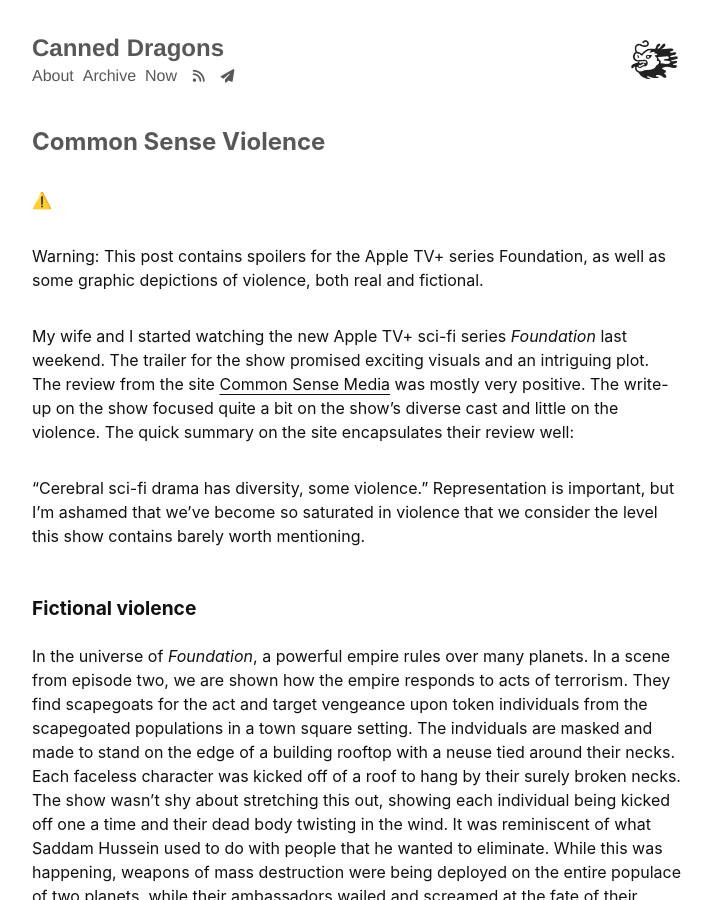
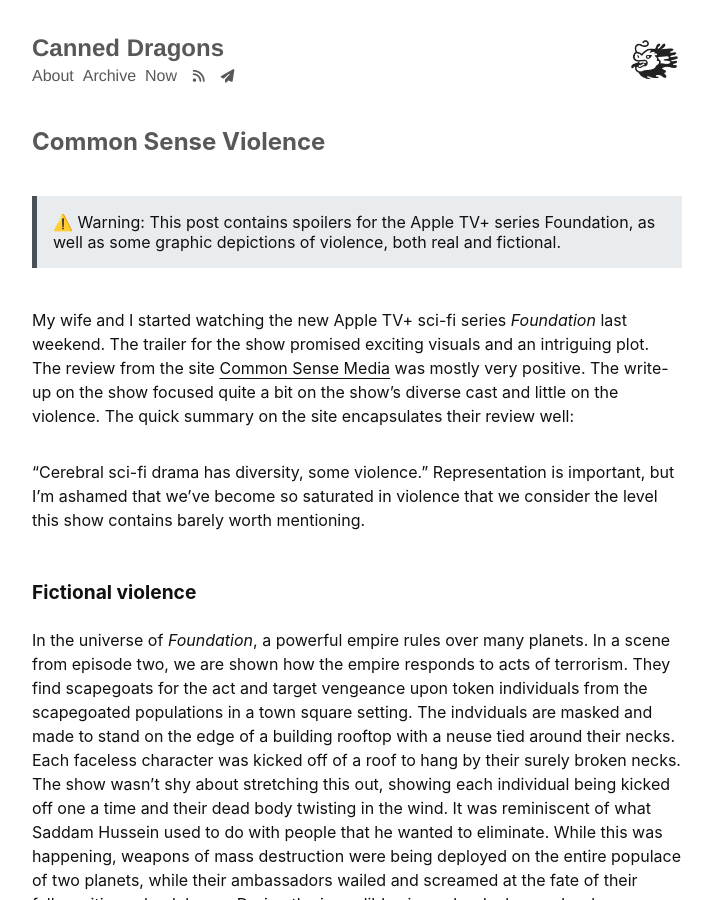
Before and after one commit to frostedechoes/canneddragons, a Jekyll site: the page built from _posts/2021-10-28-common-sense-violence.markdown, in a window 1280 px wide and 900 px high. Shown: the whole window, without its empty margins (283-996 px from the left). Built offline with Jekyll 4.4.1, drawn with Linux system fonts in a browser that asks for light colours; nearby versions of some CDN libraries; some of the changed lines change nothing that is shown.

Commit message:
added aside

```diff
--- a/_posts/2021-10-28-common-sense-violence.markdown
+++ b/_posts/2021-10-28-common-sense-violence.markdown
@@ -2,21 +2,13 @@
 layout: post
 title: Common Sense Violence
 date: '2021-10-28 23:45:00'
-tags:
-
--
+tags: culture
+---
 
 
-
-
-
-
-
----
-
-⚠️
-
-Warning: This post contains spoilers for the Apple TV+ series Foundation, as well as some graphic depictions of violence, both real and fictional.
+<aside>
+⚠️ Warning: This post contains spoilers for the Apple TV+ series Foundation, as well as some graphic depictions of violence, both real and fictional.
+</aside>
 
 My wife and I started watching the new Apple TV+ sci-fi series _Foundation_ last weekend. The trailer for the show promised exciting visuals and an intriguing plot. The review from the site [Common Sense Media](https://www.commonsensemedia.org/tv-reviews/foundation) was mostly very positive. The write-up on the show focused quite a bit on the show's diverse cast and little on the violence. The quick summary on the site encapsulates their review well:
 
```
